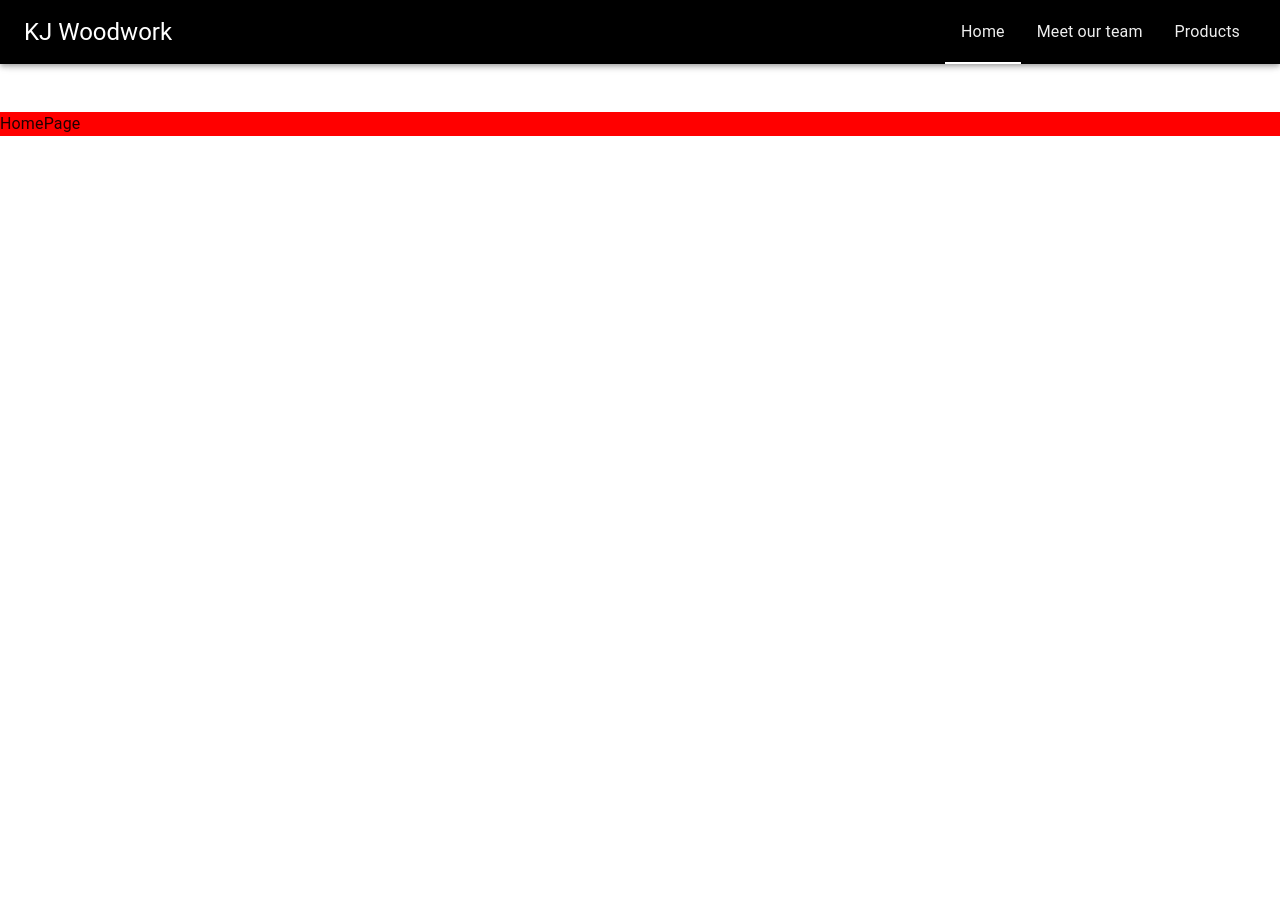
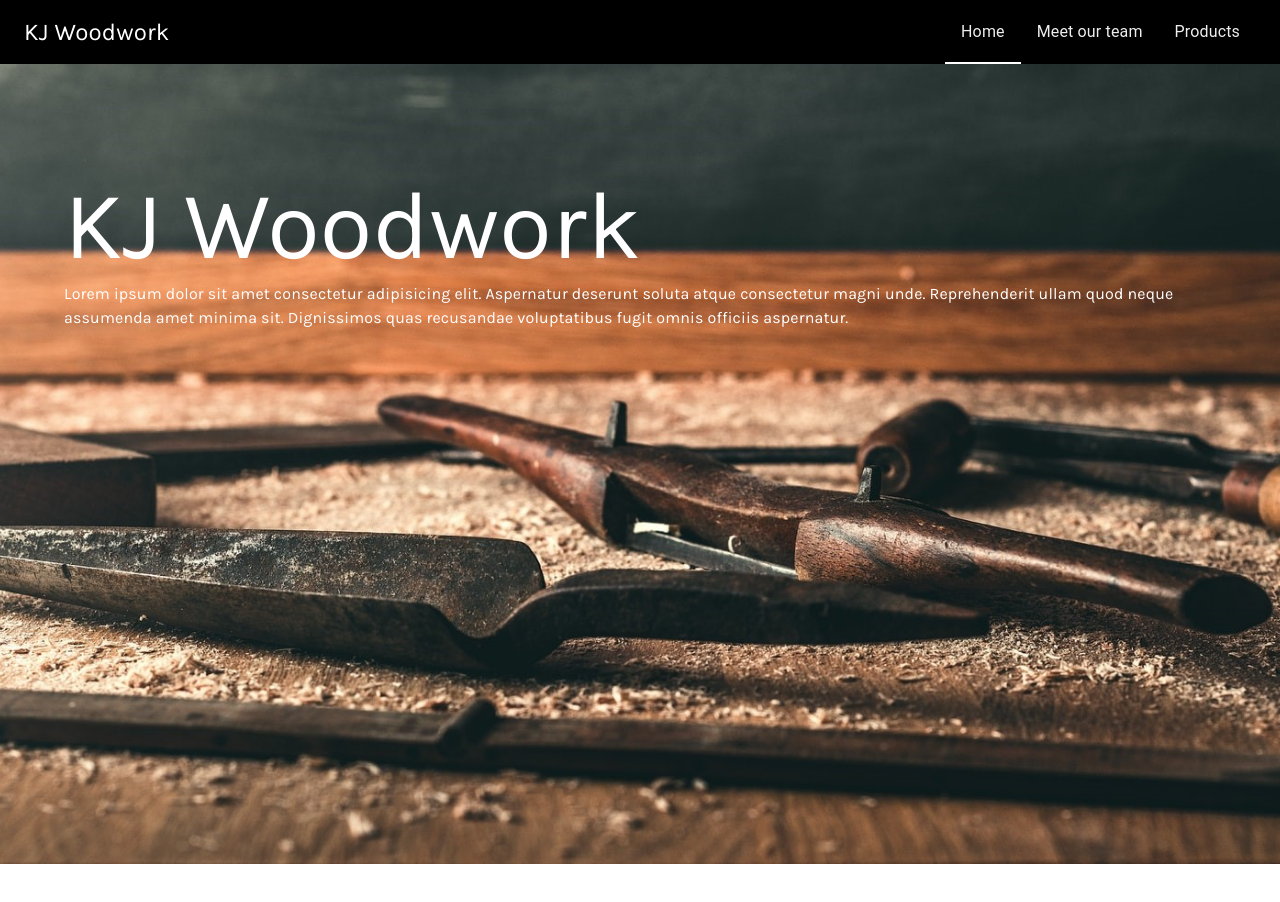
Before and after one commit to karolisjon/frontend-kj-woodwork, a React (Create React App) app in the folder kj-woodwork/: page / in a window 1280 px wide. Shown: the top 902 px of the page. Before the commit the page ends 800 px from the top, so only its background shows below. Built offline with nearby package versions, Linux system fonts and the light colour scheme.

Commit message:
feat(21): created Background and ContentContainer components for HomePage component. imported font from Google Fonts into the default theme.

```diff
--- a/kj-woodwork/public/index.html
+++ b/kj-woodwork/public/index.html
@@ -7,6 +7,11 @@
   <meta name="viewport" content="width=device-width, initial-scale=1" />
   <meta name="theme-color" content="#000000" />
   <meta name="description" content="Web site created using create-react-app" />
+  <link rel="preconnect" href="https://fonts.googleapis.com">
+  <link rel="preconnect" href="https://fonts.gstatic.com" crossorigin>
+  <link
+    href="https://fonts.googleapis.com/css2?family=Karla:ital,wght@0,200;0,300;0,400;0,500;0,600;0,700;0,800;1,200;1,300;1,400;1,500;1,600;1,700;1,800&display=swap"
+    rel="stylesheet">
   <title>KJ Woodwork</title>
 </head>
 
--- a/kj-woodwork/src/components/navbar/index.jsx
+++ b/kj-woodwork/src/components/navbar/index.jsx
@@ -13,7 +13,7 @@ import {
   ListItemText,
  } from '@mui/material';
 import MenuOpenIcon from '@mui/icons-material/MenuOpen';
-import Link from './components/index';
+import Link from './components';
 
 const drawerWidth = 240;
 
@@ -53,7 +53,7 @@ const Navbar = (props) => {
 
   return (
     <Box sx={{ display: 'flex' }}>
-      <AppBar component="nav">
+      <AppBar component="nav" sx={{ boxShadow: 'none'}}>
         <Toolbar>
           <IconButton
             color="inherit"
@@ -70,11 +70,9 @@ const Navbar = (props) => {
           >
             KJ Woodwork
           </Typography>
-
           <Box sx={{ display: {xs: 'none', sm: 'flex'}, alignSelf: 'stretch' }}>
             {navItems.map(({ text, to }) => <Link key={to} to={to}>{text}</Link>)}
           </Box>
-
         </Toolbar>
       </AppBar>
       <Box component="nav">
--- /dev/null
+++ b/kj-woodwork/src/components/pages/home-page/components/background.jsx
@@ -0,0 +1,13 @@
+import { Box, styled } from '@mui/material';
+
+const Background = styled(Box)({
+  position: 'absolute',
+  top: 64,
+  left: 0,
+  height: '100%',
+  width: '100%',
+  objectFit: 'cover',
+  zIndex: 0,
+});
+
+export default Background;
--- /dev/null
+++ b/kj-woodwork/src/components/pages/home-page/components/content-container.jsx
@@ -0,0 +1,12 @@
+import { Box, styled } from '@mui/material';
+
+const ContentContainer = styled(Box)({
+  position: 'absolute',
+  top: 170,
+  left: 0,
+  height: '100%',
+  width: '100%',
+  zIndex: '2',
+})
+
+export default ContentContainer;
--- a/kj-woodwork/src/components/pages/home-page/index.jsx
+++ b/kj-woodwork/src/components/pages/home-page/index.jsx
@@ -1,9 +1,25 @@
-import { Box } from '@mui/material';
+import { Box, Typography, Container } from '@mui/material';
 import React from 'react'
+import Background from './components/background';
+import ContentContainer from './components/content-container';
+
 
 const HomePage = () => {
   return (
-    <Box sx={{ backgroundColor: 'red' }}>HomePage</Box>
+    <Box>
+      <Background component='img' src='/homepage.jpg' />
+      <ContentContainer>
+        <Container>
+          <Typography variant='h1' component='h1' sx={{ color: 'white', fontWeight: '400' }}>
+            KJ Woodwork
+          </Typography>
+          <Typography sx={{ color: 'white', fontWeight: '400' }}>
+            Lorem ipsum dolor sit amet consectetur adipisicing elit. Aspernatur deserunt soluta atque consectetur magni unde.
+            Reprehenderit ullam quod neque assumenda amet minima sit. Dignissimos quas recusandae voluptatibus fugit omnis officiis aspernatur.
+          </Typography>
+        </Container>
+      </ContentContainer>
+    </Box>
   )
 }
 
--- a/kj-woodwork/src/components/pages/order-page/index.jsx
+++ b/kj-woodwork/src/components/pages/order-page/index.jsx
@@ -58,7 +58,7 @@ const OrderPage = () => {
         elevation={2}
         sx={{
           p: 3,
-          width: '600px',
+          width: '500px',
           mx: 'auto',
         }}
       >
--- a/kj-woodwork/src/styles/theme.js
+++ b/kj-woodwork/src/styles/theme.js
@@ -4,7 +4,11 @@ const theme = createTheme({
   palette: {
     primary: {
       main: '#000',
+
     }
+  },
+  typography: {
+    fontFamily: 'Karla, sans-serif;'
   }
 });
 
```
Also changed, not shown: kj-woodwork/public/homepage.jpg (added).
